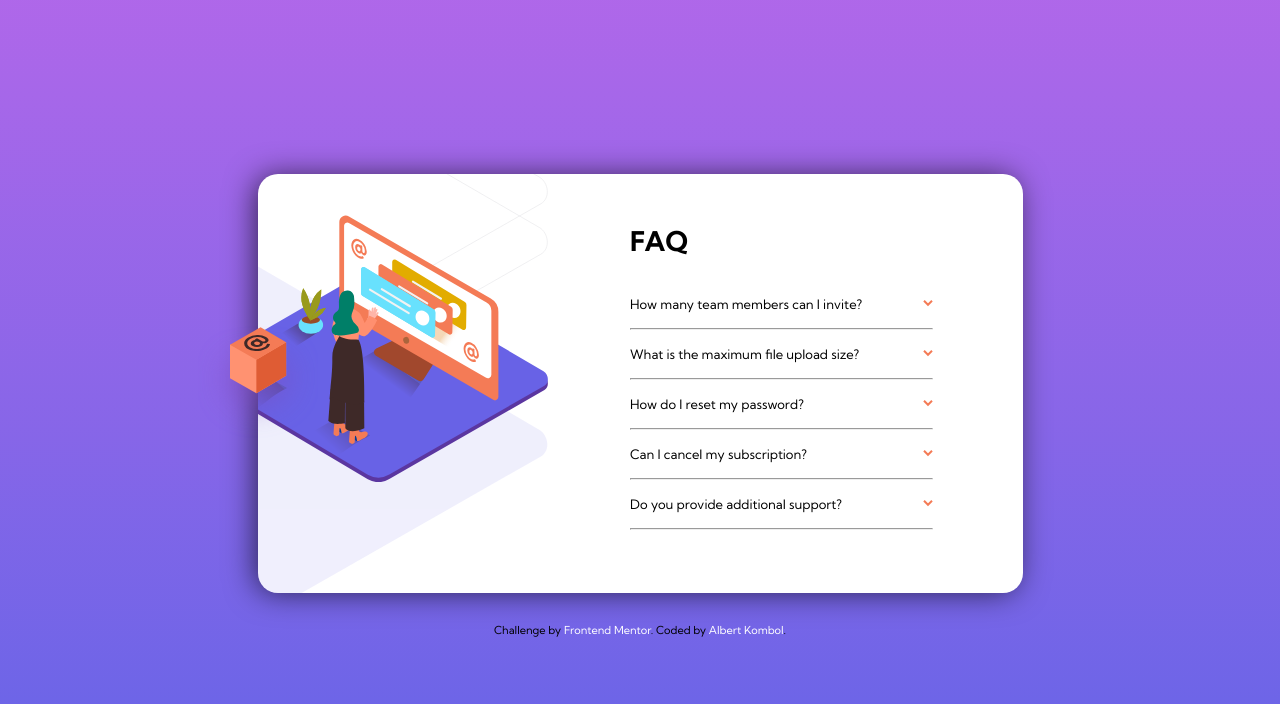
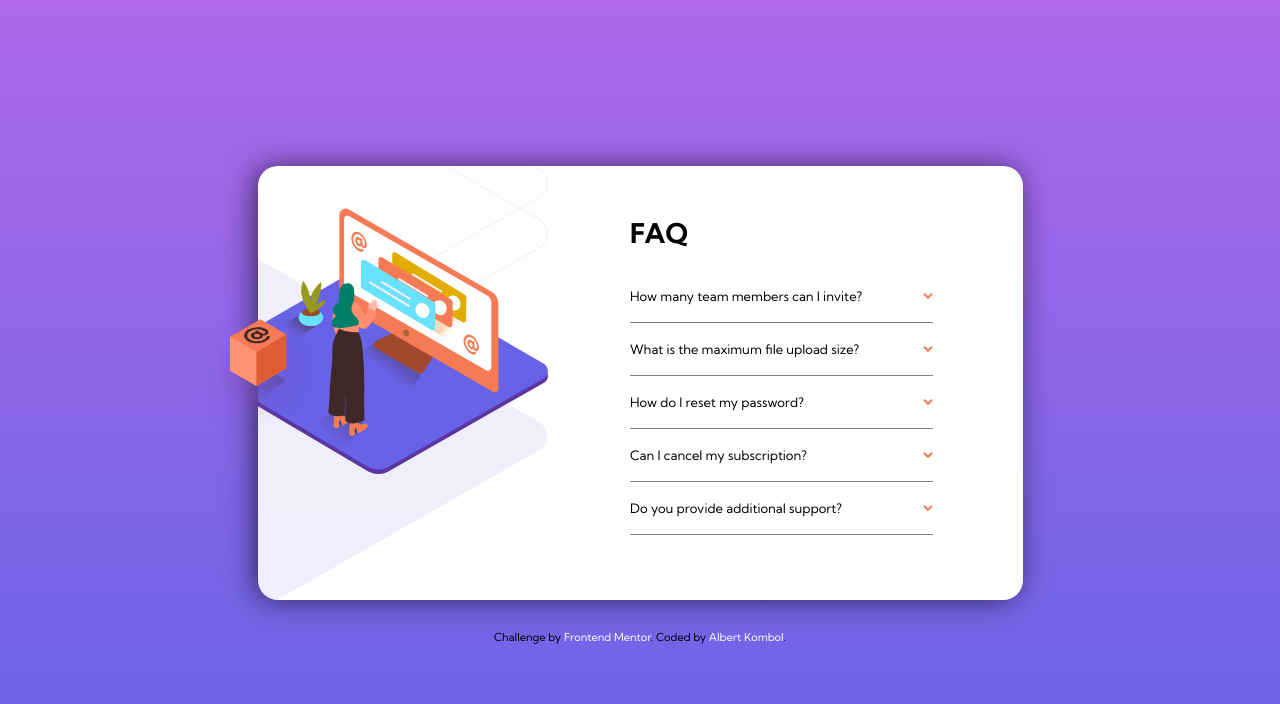
Before and after one commit to kalush89/faq-accordion-card-main, a plain HTML site: page index.html in a window 1280 px wide. Drawn offline with Linux system fonts and the light colour scheme.

Commit message:
Fix icon arrow issue

```diff
--- a/css/styles.css
+++ b/css/styles.css
@@ -113,12 +113,17 @@ h1 {
 }
 
 .qtn > img {
-    object-fit: contain;
+    object-fit:scale-down;
+    object-position: 100% 50%;
+
 }
 
 hr {
-    background-color: hsl(240, 5%, 91%);
-    margin: 8px 0;
+    height:1px;
+    border-width:0;
+    color:gray;
+    background-color:gray;
+    margin: 10px 0;
 }
 
 .bold {
@@ -126,7 +131,7 @@ hr {
     color: black;
 }
 
-p {
+.qtn > p {
     padding: 8px 0;
 }
 
```
